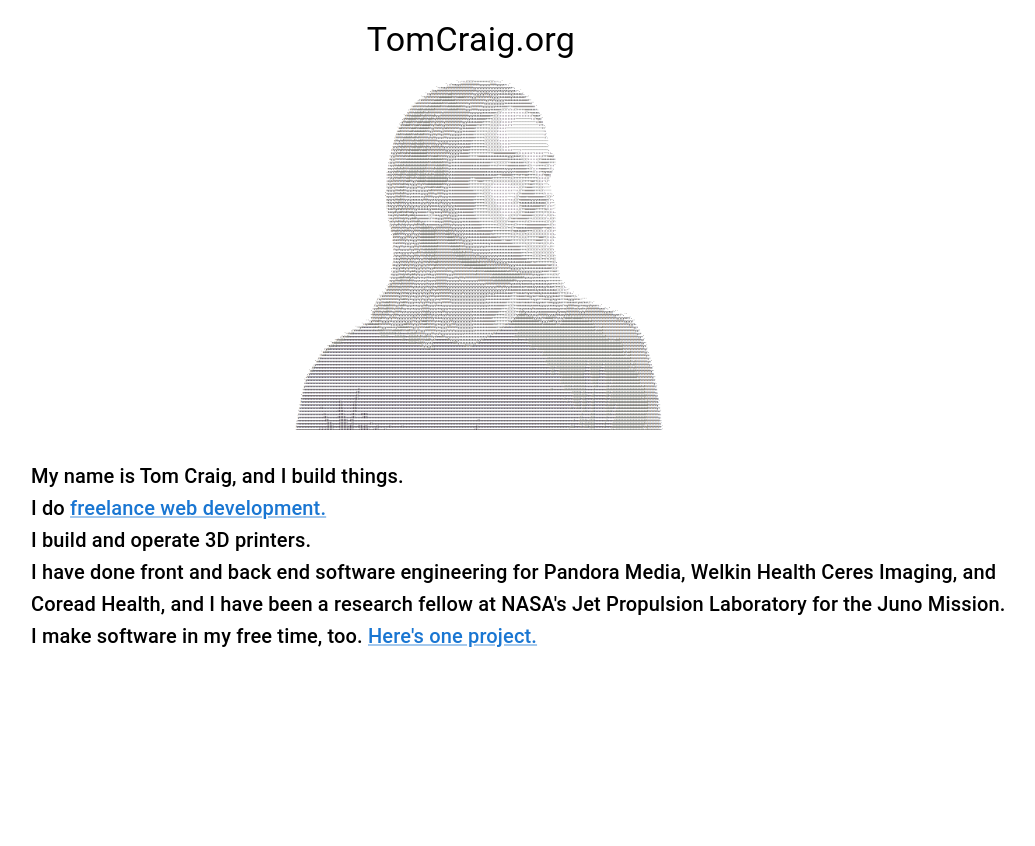
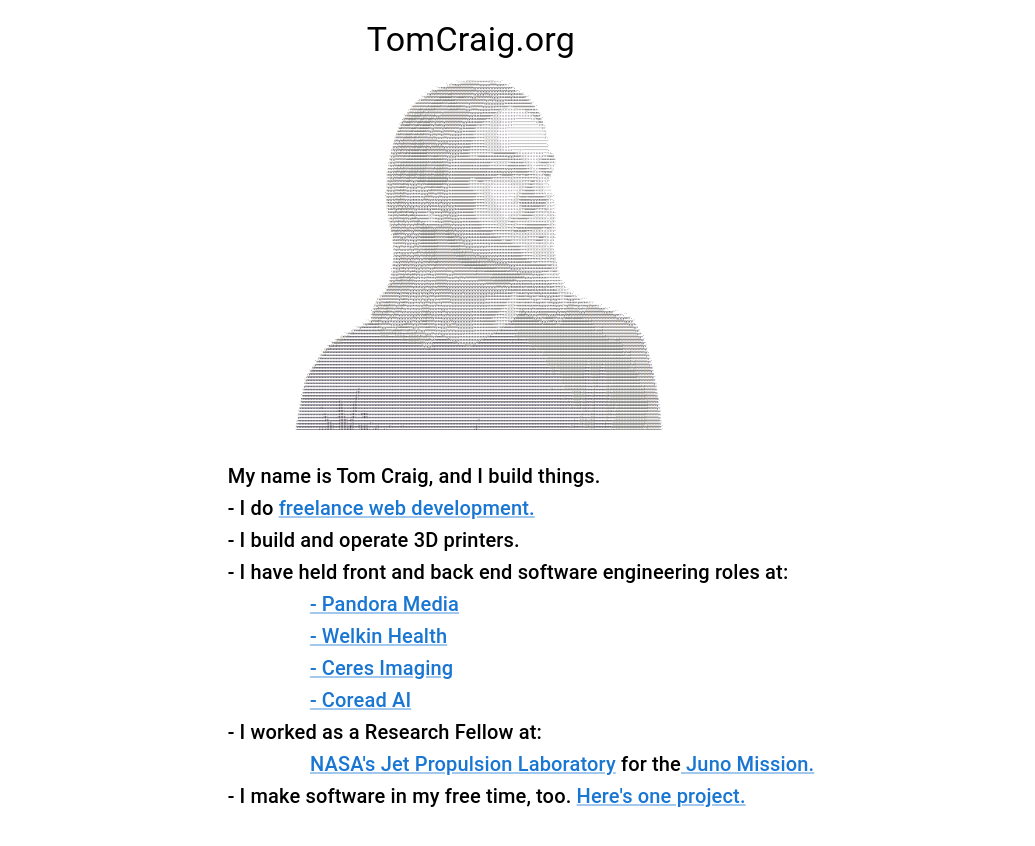
Before and after one commit to thetomcraig/website, a React (Create React App) app: page / in a window 1280 px wide. Shown: the top 846 px of the page, without its empty margins (169-1204 px from the left). Before the commit the page ends 800 px from the top, so only its background shows below. Built offline with nearby package versions, Linux system fonts and the light colour scheme.

Commit message:
rework the content to use Typography and Link

```diff
--- a/src/components/content.css
+++ b/src/components/content.css
@@ -1,17 +1,13 @@
-/* .bio-container {
-  margin-top: 30px;
-  margin-left: 200px;
-  margin-right: 100px;
-} */
-
 .bio-container {
   margin-top: 30px;
   margin-left: 200px;
   margin-right: 100px;
-  /* width: '@media (width: 780px)'; */
-  width: 80%;
+  max-width: 60%;
 }
 
-  @media (min-width: 768px) and (max-width: 992px){
-    width: 10%;
-  }
+.content-container {
+  display: flex;
+  align-items: center;
+  justify-content: center;
+  margin-bottom: 60px;
+}
--- a/src/components/content.tsx
+++ b/src/components/content.tsx
@@ -1,74 +1,64 @@
-import { Grid, Typography, Link } from "@mui/material"
-import { createTheme, Theme, useTheme, ThemeProvider } from "@mui/material/styles"
+import { Typography, Link } from "@mui/material"
 import "./content.css"
 
 function ContentComponent() {
-  const theme = createTheme({
-    breakpoints: {
-      values: {
-        xs: 0,
-        sm: 600,
-        md: 960,
-        lg: 1280,
-        xl: 1920,
-      },
-    },
-    // margin: {
-    //   xs: "20px",
-    //   sm: "30px",
-    //   md: "40px",
-    //   lg: "50px",
-    //   xl: "60px",
-    // },
-  })
-
-  const styles = (theme: Theme) => ({
-    root: {
-      [theme.breakpoints.up('md')]: {
-        margin: "10px",
-      },
-    },
-  })
-
-
   return (
-    // <ThemeProvider styles={styles}>
+    <div className="content-container">
       <div className="bio-container">
         <Typography className="bio-text" variant="h6">
           My name is Tom Craig, and I build things.
         </Typography>
         <Typography className="bio-text" variant="h6">
-          I do{" "}
+          - I do{" "}
           <Link href="https://www.upwork.com/freelancers/~017287fbe859ac7cbc?viewMode=1">
-            {" "}
             freelance web development.
           </Link>
         </Typography>
         <Typography className="bio-text" variant="h6">
-          I build and operate 3D printers.
+          - I build and operate 3D printers.
         </Typography>
         <Typography className="bio-text" variant="h6">
-          I have done front and back end software engineering for Pandora Media,
-          Welkin Health Ceres Imaging, and Coread Health, and I have been a
-          research fellow at NASA's Jet Propulsion Laboratory for the Juno
-          Mission.
+          - I have held front and back end software engineering roles at:
         </Typography>
         <Typography className="bio-text" variant="h6">
-          I make software in my free time, too.{" "}
+          <span>&emsp;&emsp;&emsp;&emsp;</span>
+          <Link href="https://www.pandora.com/">- Pandora Media</Link>
+        </Typography>
+        <Typography className="bio-text" variant="h6">
+          <span>&emsp;&emsp;&emsp;&emsp;</span>
+          <Link href="https://welkinhealth.com/">- Welkin Health</Link>
+        </Typography>
+        <Typography className="bio-text" variant="h6">
+          <span>&emsp;&emsp;&emsp;&emsp;</span>
+          <Link href="https://www.ceresimaging.net/">- Ceres Imaging</Link>
+        </Typography>
+        <Typography className="bio-text" variant="h6">
+          <span>&emsp;&emsp;&emsp;&emsp;</span>
+          <Link href="https://www.coread.io/">- Coread AI</Link>
+        </Typography>
+        <Typography className="bio-text" variant="h6">
+          - I worked as a Research Fellow at:{" "}
+        </Typography>
+        <Typography className="bio-text" variant="h6">
+          <span>&emsp;&emsp;&emsp;&emsp;</span>
+          <Link href="https://www.jpl.nasa.gov/">
+            NASA's Jet Propulsion Laboratory
+          </Link>{" "}
+          for the
+          <Link href="https://www.jpl.nasa.gov/missions/juno">
+            {" "}
+            Juno Mission.
+          </Link>
+        </Typography>
+        <Typography className="bio-text" variant="h6">
+          - I make software in my free time, too.{" "}
           <Link href="https://github.com/thetomcraig/chit">
             Here's one project.
           </Link>
         </Typography>
       </div>
-    // </ThemeProvider>
+    </div>
   )
 }
-// (You can see my profile{" "}
-// <a href="https://www.upwork.com/freelancers/~017287fbe859ac7cbc?viewMode=1">
-//   here!
-// </a>
-// )
-// I make software in my free time, too. (
-// <a href="https://github.com/thetomcraig/chit">Here's one project</a>)
 
 export default ContentComponent
```
